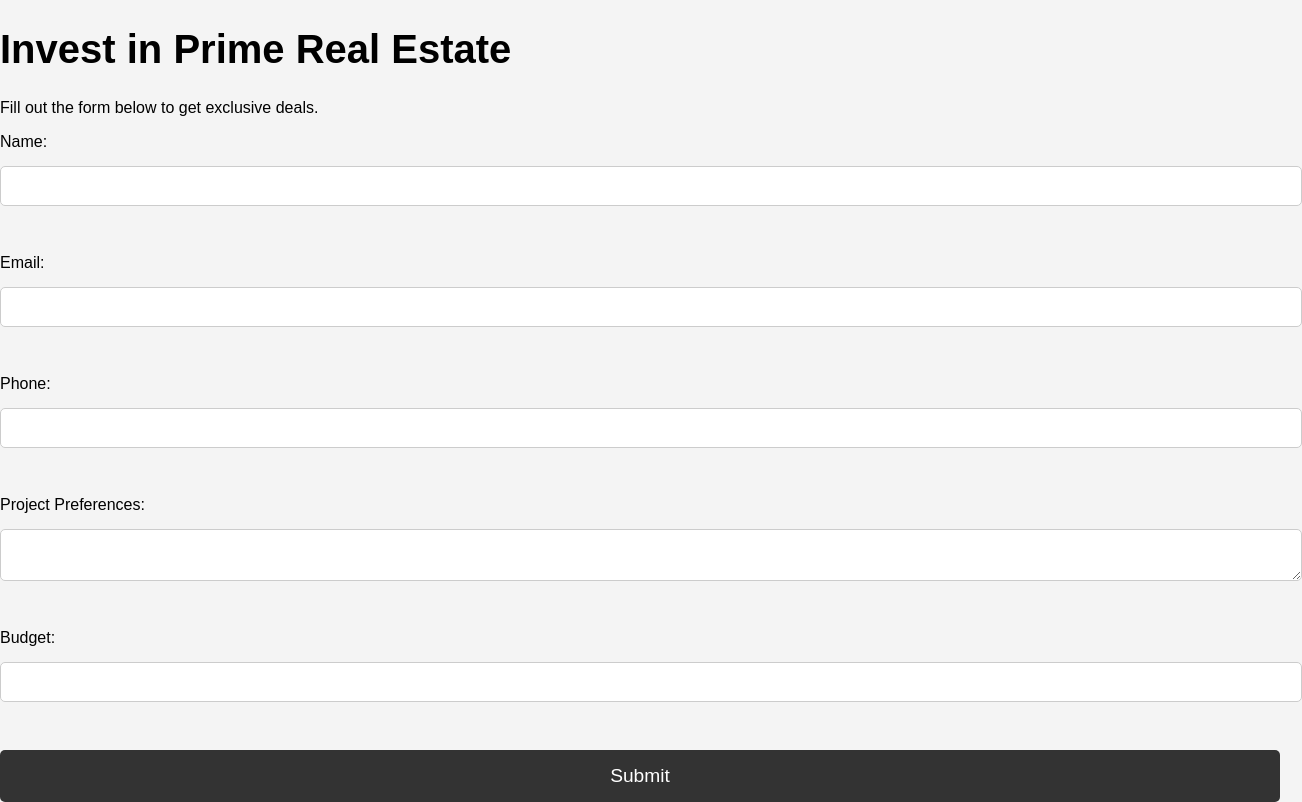
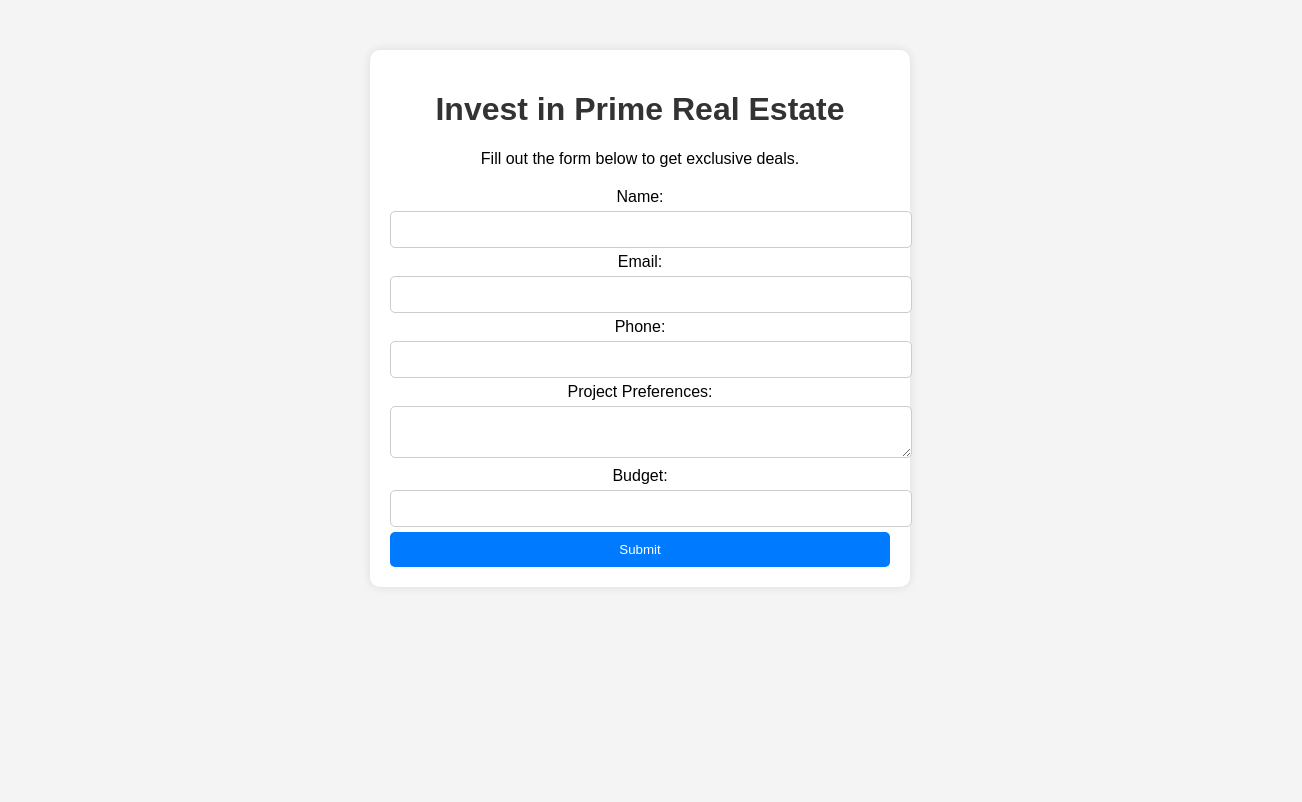
Before and after one commit to Madmaxxzee/my-landing-page, a plain HTML site: page index.html in a window 1280 px wide. Shown: the whole page, 1302 px wide, since content can reach past the window. Drawn offline with Linux system fonts and the light colour scheme.

Commit message:
Update style.css

```diff
--- a/style.css
+++ b/style.css
@@ -1,59 +1,51 @@
 body {
     font-family: Arial, sans-serif;
+    background-color: #f4f4f4;
+    text-align: center;
     margin: 0;
     padding: 0;
-  background-color: #f4f4f4;
 }
 
-header {
-  background-color: #333;
-  color: #fff;
-  text-align: center;
+.container {
+    max-width: 500px;
+    margin: 50px auto;
+    background: white;
     padding: 20px;
+    border-radius: 10px;
+    box-shadow: 0px 0px 10px rgba(0, 0, 0, 0.1);
 }
 
 h1 {
-  font-size: 2.5em;
-}
-
-section {
-  padding: 20px;
-  margin: 10px;
-  background-color: white;
-  box-shadow: 0 4px 8px rgba(0, 0, 0, 0.1);
+    color: #333;
 }
 
 form {
-  display: grid;
-  grid-template-columns: 1fr;
-  gap: 15px;
+    margin-top: 20px;
 }
 
 input, textarea {
+    width: 100%;
     padding: 10px;
-  font-size: 1em;
-  width: 100%;
+    margin: 5px 0;
     border: 1px solid #ccc;
     border-radius: 5px;
 }
 
 button {
-  padding: 15px;
-  background-color: #333;
+    background-color: #007BFF;
     color: white;
+    padding: 10px 20px;
     border: none;
     border-radius: 5px;
-  font-size: 1.2em;
     cursor: pointer;
+    width: 100%;
 }
 
 button:hover {
-  background-color: #555;
+    background-color: #0056b3;
 }
 
-footer {
-  text-align: center;
-  padding: 10px;
-  background-color: #333;
-  color: #fff;
+#successMessage {
+    margin-top: 10px;
+    font-weight: bold;
 }
```
Lines whose indentation alone changed are shown as unchanged.
